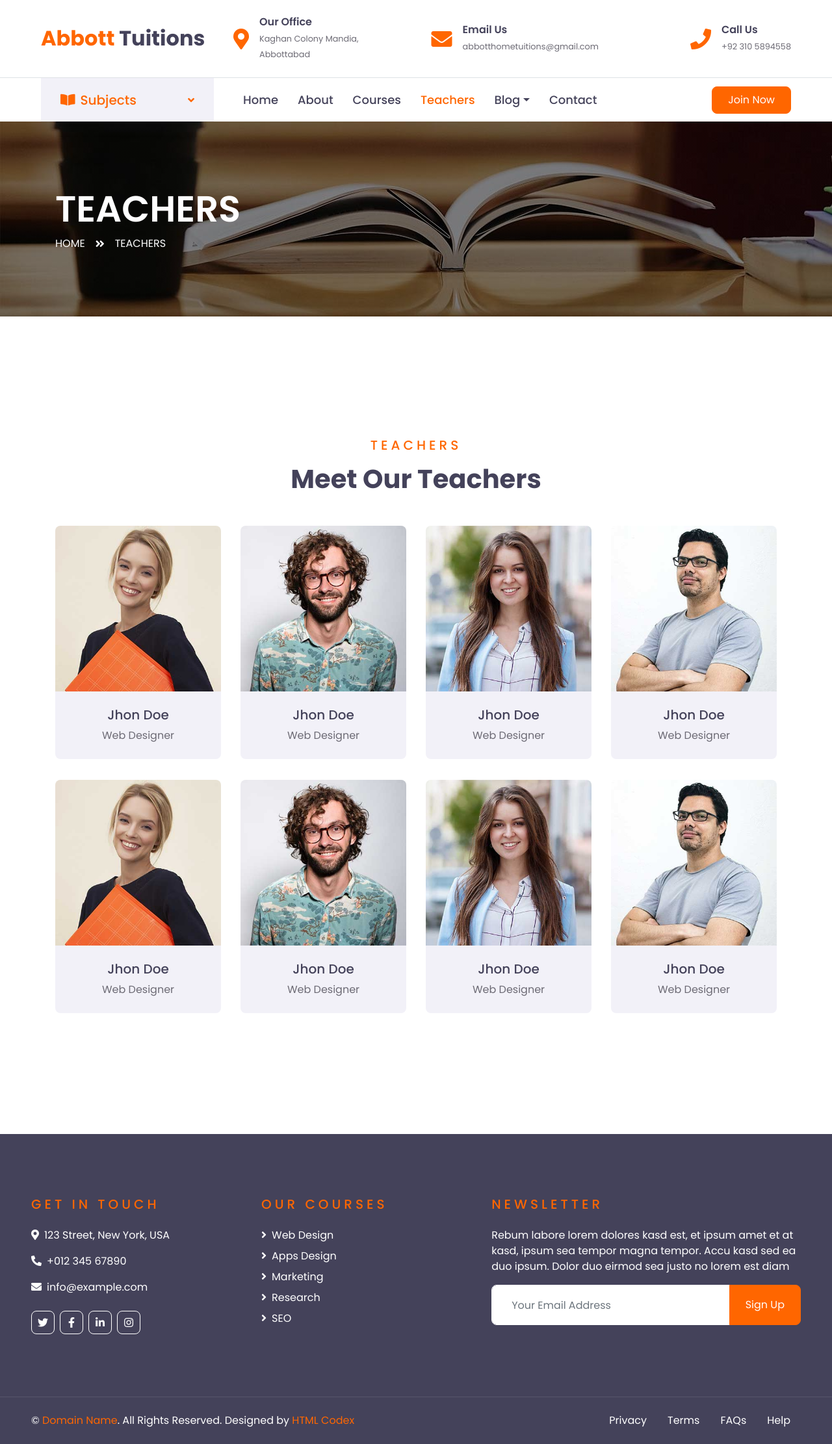
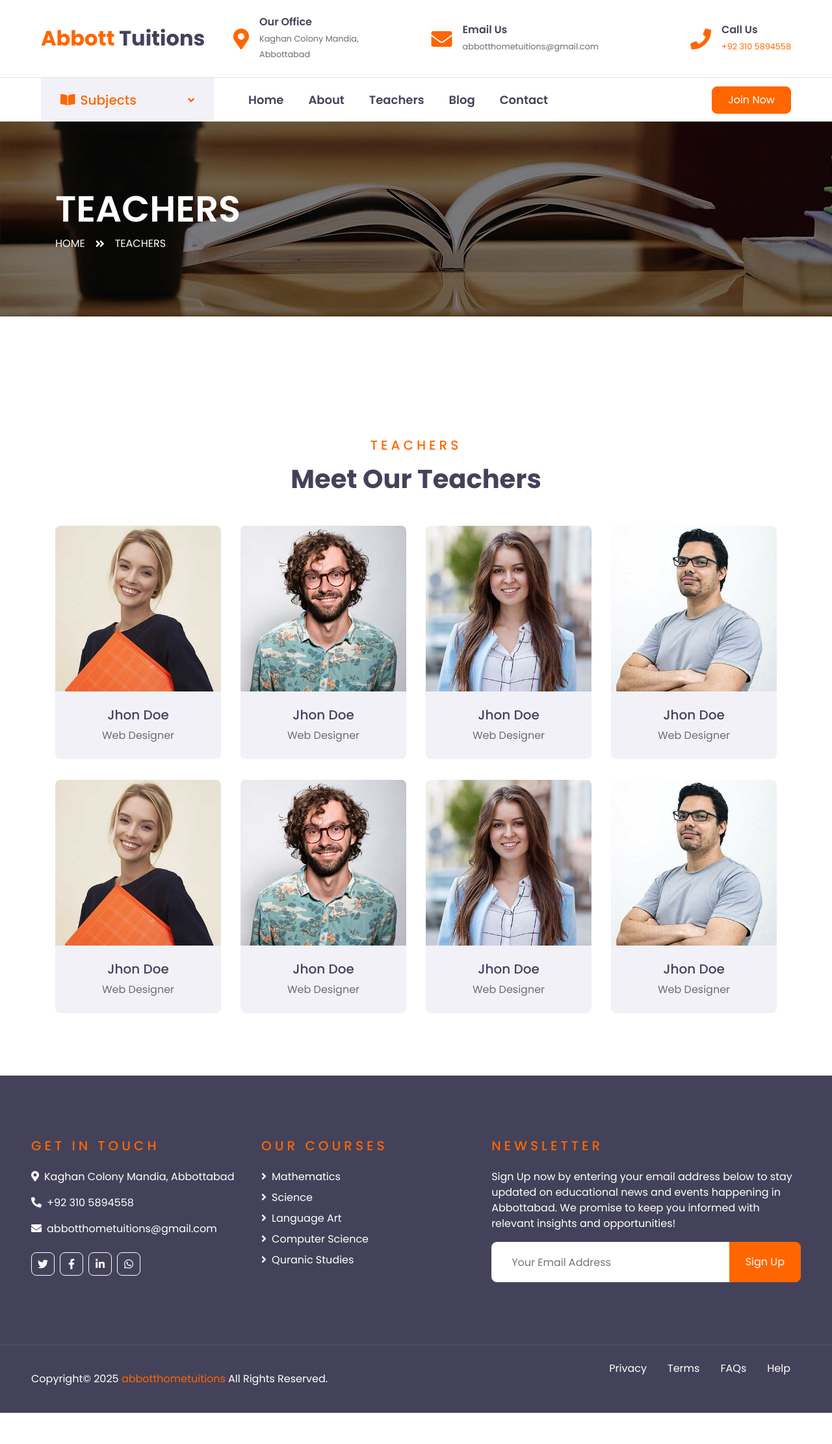
Before and after one commit to Amir-shah1/Abbot-home-tuition-website, a plain HTML site: page student.html in a window 1280 px wide. Shown: the whole page at 65% size. After the commit the page ends 2174 px from the top, so only its background shows below. Drawn offline with nearby package versions, Linux system fonts and the light colour scheme.

Commit message:
header and footer is edited to all pages

```diff
--- a/student.html
+++ b/student.html
@@ -57,7 +57,7 @@
                     <i class="fa fa-2x fa-phone text-primary mr-3"></i>
                     <div class="text-left">
                         <h6 class="font-weight-semi-bold mb-1">Call Us</h6>
-                        <small>+92 310 5894558</small>
+                        <a href="https://wa.me/+92 310 5894558"><small >+92 310 5894558</small></a>
                     </div>
                 </div>
             </div>
@@ -76,45 +76,31 @@
                 </a>
                 <nav class="collapse position-absolute navbar navbar-vertical navbar-light align-items-start p-0 border border-top-0 border-bottom-0 bg-light" id="navbar-vertical" style="width: calc(100% - 30px); z-index: 9;">
                     <div class="navbar-nav w-100">
-                        <div class="nav-item dropdown">
-                            <a href="#" class="nav-link" data-toggle="dropdown">Web Design <i class="fa fa-angle-down float-right mt-1"></i></a>
-                            <div class="dropdown-menu position-absolute bg-secondary border-0 rounded-0 w-100 m-0">
-                                <a href="" class="dropdown-item">HTML</a>
-                                <a href="" class="dropdown-item">CSS</a>
-                                <a href="" class="dropdown-item">jQuery</a>
-                            </div>
-                        </div>
-                        <a href="" class="nav-item nav-link">Apps Design</a>
-                        <a href="" class="nav-item nav-link">Marketing</a>
-                        <a href="" class="nav-item nav-link">Research</a>
-                        <a href="" class="nav-item nav-link">SEO</a>
+                        <a href="" class="nav-item nav-link">Computer Science</a>
+                        <a href="" class="nav-item nav-link">Quranic Studies</a>
+                        <a href="" class="nav-item nav-link">Language Art</a>
+                        <a href="" class="nav-item nav-link">Mathematics</a>
+                        <a href="" class="nav-item nav-link">Science</a>
                     </div>
                 </nav>
             </div>
             <div class="col-lg-9">
                 <nav class="navbar navbar-expand-lg bg-light navbar-light py-3 py-lg-0 px-0">
                     <a href="" class="text-decoration-none d-block d-lg-none">
-                        <h1 class="m-0"><span class="text-primary">E</span>COURSES</h1>
+                        <h1 class="m-0"><span class="text-primary">Abbott</span> Tuitions</h1>
                     </a>
                     <button type="button" class="navbar-toggler" data-toggle="collapse" data-target="#navbarCollapse">
                         <span class="navbar-toggler-icon"></span>
                     </button>
                     <div class="collapse navbar-collapse justify-content-between" id="navbarCollapse">
                         <div class="navbar-nav py-0">
-                            <a href="index.html" class="nav-item nav-link">Home</a>
-                            <a href="about.html" class="nav-item nav-link">About</a>
-                            <a href="course.html" class="nav-item nav-link">Courses</a>
-                            <a href="teacher.html" class="nav-item nav-link active">Teachers</a>
-                            <div class="nav-item dropdown">
-                                <a href="#" class="nav-link dropdown-toggle" data-toggle="dropdown">Blog</a>
-                                <div class="dropdown-menu rounded-0 m-0">
-                                    <a href="blog.html" class="dropdown-item">Blog List</a>
-                                    <a href="single.html" class="dropdown-item">Blog Detail</a>
-                                </div>
-                            </div>
-                            <a href="contact.html" class="nav-item nav-link">Contact</a>
+                            <a href="index.html" class="nav-item nav-link font-weight-semi-bold ml-2">Home</a>
+                            <a href="about.html" class="nav-item nav-link font-weight-semi-bold ml-2">About</a>
+                            <a href="#" class="nav-item nav-link font-weight-semi-bold ml-2">Teachers</a>
+                            <a href="blog.html" class="nav-link nav-item font-weight-semi-bold ml-2">Blog</a>
+                            <a href="contact.html" class="nav-item nav-link font-weight-semi-bold ml-2">Contact</a>
                         </div>
-                        <a class="btn btn-primary py-2 px-4 ml-auto d-none d-lg-block" href="">Join Now</a>
+                        <a class="btn btn-primary py-2 px-4 ml-auto d-none d-lg-block" href="https://wa.me/+923105894558">Join Now</a>
                     </div>
                 </nav>
             </div>
@@ -282,37 +268,40 @@
 
 
     <!-- Footer Start -->
-    <div class="container-fluid bg-dark text-white py-5 px-sm-3 px-lg-5" style="margin-top: 90px;">
+    <div class="container-fluid bg-dark text-white py-5 px-sm-3 px-lg-5" style="margin-top: 0px;">
         <div class="row pt-5">
             <div class="col-lg-7 col-md-12">
                 <div class="row">
                     <div class="col-md-6 mb-5">
                         <h5 class="text-primary text-uppercase mb-4" style="letter-spacing: 5px;">Get In Touch</h5>
-                        <p><i class="fa fa-map-marker-alt mr-2"></i>123 Street, New York, USA</p>
-                        <p><i class="fa fa-phone-alt mr-2"></i>+012 345 67890</p>
-                        <p><i class="fa fa-envelope mr-2"></i>info@example.com</p>
+                        <p><i class="fa fa-map-marker-alt mr-2"></i>Kaghan Colony Mandia, Abbottabad</p>
+                        <a href="tel:+92 310 5894558"><p style="color: white;"><i class="fa fa-phone-alt mr-2"></i>+92 310 5894558</p></a>
+                        <p><i class="fa fa-envelope mr-2"></i>abbotthometuitions@gmail.com</p>
                         <div class="d-flex justify-content-start mt-4">
-                            <a class="btn btn-outline-light btn-square mr-2" href="#"><i class="fab fa-twitter"></i></a>
-                            <a class="btn btn-outline-light btn-square mr-2" href="#"><i class="fab fa-facebook-f"></i></a>
-                            <a class="btn btn-outline-light btn-square mr-2" href="#"><i class="fab fa-linkedin-in"></i></a>
-                            <a class="btn btn-outline-light btn-square" href="#"><i class="fab fa-instagram"></i></a>
+                            <a class="btn btn-outline-light btn-square mr-2" href="https://whatsapp.com/channel/0029Vaowr1oDuMRnqFCS6i1i"><i class="fab fa-twitter"></i></a>
+                            <a class="btn btn-outline-light btn-square mr-2" href="https://whatsapp.com/channel/0029Vaowr1oDuMRnqFCS6i1i"><i class="fab fa-facebook-f"></i></a>
+                            <a class="btn btn-outline-light btn-square mr-2" href="https://whatsapp.com/channel/0029Vaowr1oDuMRnqFCS6i1i"><i class="fab fa-linkedin-in"></i></a>
+                            <a class="btn btn-outline-light btn-square" href="https://wa.me/+92 310 5894558"><i class="fab fa-whatsapp"></i></a>
                         </div>
                     </div>
                     <div class="col-md-6 mb-5">
                         <h5 class="text-primary text-uppercase mb-4" style="letter-spacing: 5px;">Our Courses</h5>
                         <div class="d-flex flex-column justify-content-start">
-                            <a class="text-white mb-2" href="#"><i class="fa fa-angle-right mr-2"></i>Web Design</a>
-                            <a class="text-white mb-2" href="#"><i class="fa fa-angle-right mr-2"></i>Apps Design</a>
-                            <a class="text-white mb-2" href="#"><i class="fa fa-angle-right mr-2"></i>Marketing</a>
-                            <a class="text-white mb-2" href="#"><i class="fa fa-angle-right mr-2"></i>Research</a>
-                            <a class="text-white" href="#"><i class="fa fa-angle-right mr-2"></i>SEO</a>
+                            <a class="text-white mb-2" href="#"><i class="fa fa-angle-right mr-2"></i>Mathematics</a>
+                            <a class="text-white mb-2" href="#"><i class="fa fa-angle-right mr-2"></i>Science</a>
+                            <a class="text-white mb-2" href="#"><i class="fa fa-angle-right mr-2"></i>Language Art</a>
+                            <a class="text-white mb-2" href="#"><i class="fa fa-angle-right mr-2"></i>Computer Science</a>
+                            <a class="text-white" href="#"><i class="fa fa-angle-right mr-2"></i>Quranic Studies</a>
                         </div>
                     </div>
                 </div>
             </div>
             <div class="col-lg-5 col-md-12 mb-5">
                 <h5 class="text-primary text-uppercase mb-4" style="letter-spacing: 5px;">Newsletter</h5>
-                <p>Rebum labore lorem dolores kasd est, et ipsum amet et at kasd, ipsum sea tempor magna tempor. Accu kasd sed ea duo ipsum. Dolor duo eirmod sea justo no lorem est diam</p>
+                <p>Sign Up now by entering your email address
+                    below to stay updated on educational news and events happening in
+                    Abbottabad. We promise to keep you informed with relevant insights and
+                    opportunities!</p>
                 <div class="w-100">
                     <div class="input-group">
                         <input type="text" class="form-control border-light" style="padding: 30px;" placeholder="Your Email Address">
@@ -327,8 +316,7 @@
     <div class="container-fluid bg-dark text-white border-top py-4 px-sm-3 px-md-5" style="border-color: rgba(256, 256, 256, .1) !important;">
         <div class="row">
             <div class="col-lg-6 text-center text-md-left mb-3 mb-md-0">
-                <p class="m-0 text-white">&copy; <a href="#">Domain Name</a>. All Rights Reserved. Designed by <a href="https://htmlcodex.com">HTML Codex</a>
-                </p>
+                <p class="m-0 text-white"><p></p>Copyright&copy; 2025 <a href="#">abbotthometuitions</a> All Rights Reserved.</p>
             </div>
             <div class="col-lg-6 text-center text-md-right">
                 <ul class="nav d-inline-flex">
@@ -351,8 +339,8 @@
     <!-- Footer End -->
 
 
-    <!-- Back to Top -->
-    <a href="#" class="btn btn-lg btn-primary btn-lg-square back-to-top"><i class="fa fa-angle-double-up"></i></a>
+    <!-- floating whatspp icon -->
+    <a href="https://wa.me/+923105894558" class="btn btn-lg btn-primary btn-lg-square back-to-top" style="background-color: #25D366; border-color: #25D366;"><i class="fab fa-whatsapp"></i></a>
 
 
     <!-- JavaScript Libraries -->
```
Also changed, not shown: about.html (+21 -20 lines), blog.html (+25 -23 lines), contact.html (+25 -23 lines), index.html (+2 -2 lines), teacher.html (+24 -22 lines).
